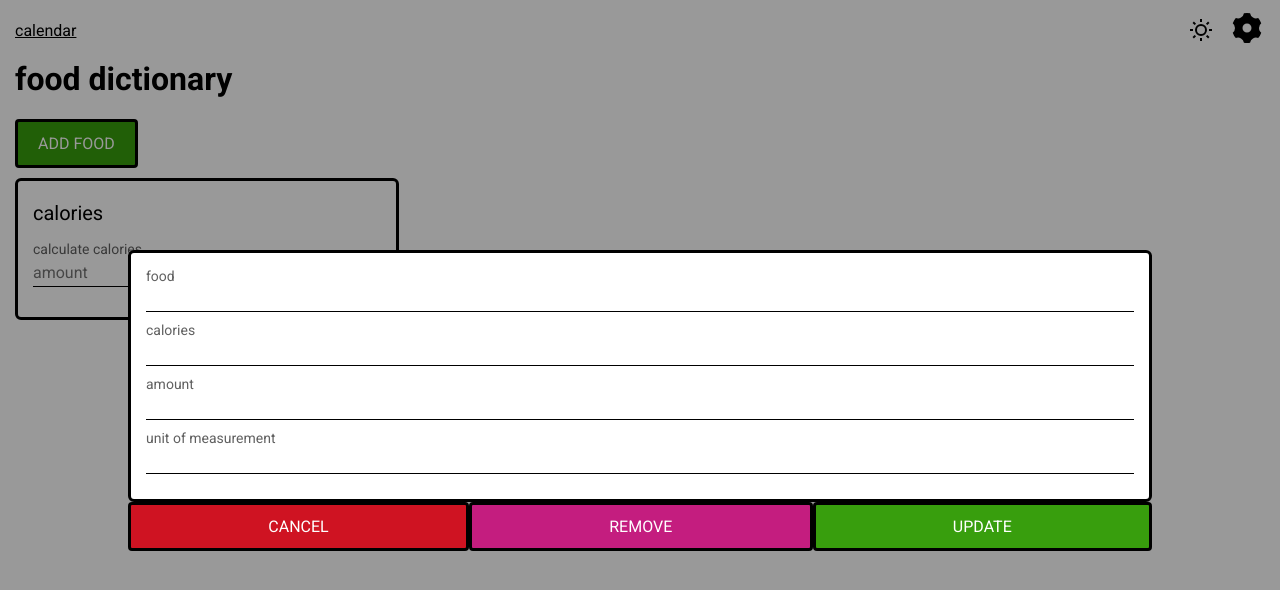
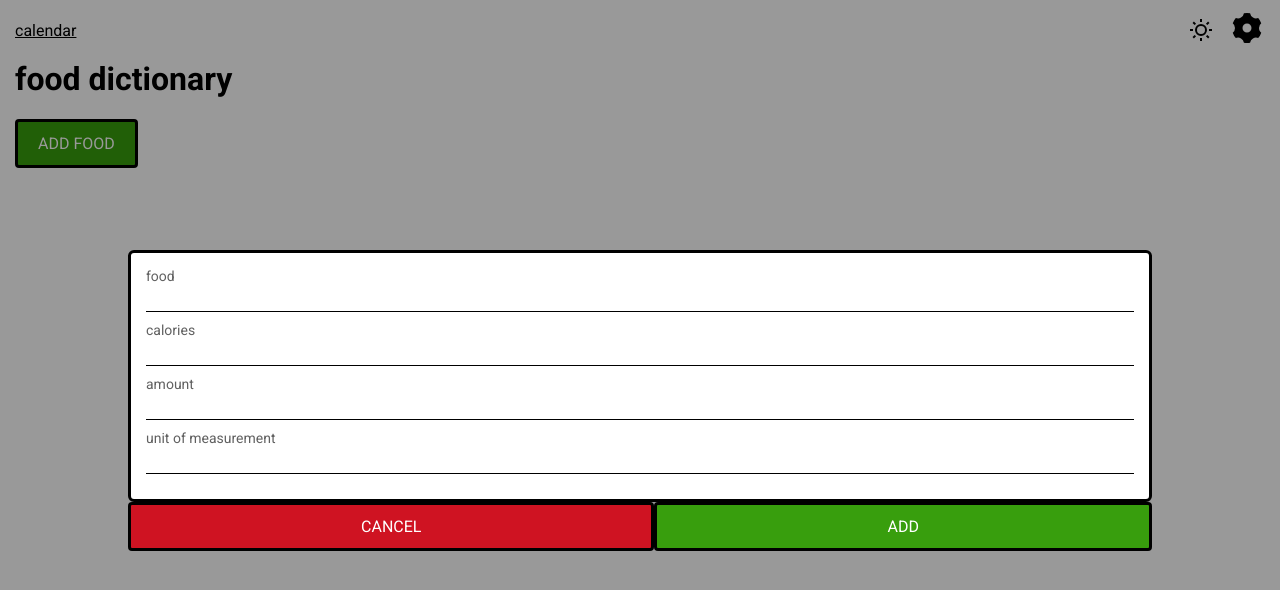
Before and after one commit to colorlessenergy/calorie-tracker, a Next.js app: page /settings/food-dictionary in a window 1280 px wide. Both pictures are taken after a click on the button "ADD FOOD". Shown: the top 590 px of the page. Built offline with nearby package versions, Linux system fonts and the light colour scheme.

Commit message:
modify how food blocks are added to food dictionary

```diff
--- a/pages/settings/food-dictionary.js
+++ b/pages/settings/food-dictionary.js
@@ -1,4 +1,3 @@
-
 import { useEffect, useState  } from 'react';
 import Head from 'next/head';
 
@@ -51,15 +50,13 @@ export default function FoodDictionary () {
     }
 
     const addNewFoodBlock = () => {
-        const foodBlock = addFoodBlockToFoodDictionary({
+        const foodBlock = {
             ID: null,
             name: '',
             calories: '',
             unit: '',
             amount: ''
-        });
-
-        setFoodDictionary(getFoodDictionaryFromLocalStorage());
+        };
 
         toggleEditFoodBlockModal(foodBlock);
     }
@@ -178,17 +175,19 @@ export default function FoodDictionary () {
                                 cancel
                             </button>
 
+                            { foodBlock.ID === null ? (null) : (
                                 <button
                                     type="button"
                                     onClick={ () => removeFoodBlock(foodBlock.ID) }
                                     className="button button-pink flex-grow-1">
                                     remove
                                 </button>
+                            ) }
 
                             <label
                                 htmlFor="form-submit"
                                 className="button button-green flex-grow-1 text-center cursor-pointer">
-                                update
+                                { foodBlock.ID === null ? ("add") : ("update") }
                             </label>
                         </div>
                     }
```
Lines whose indentation alone changed are shown as unchanged.
